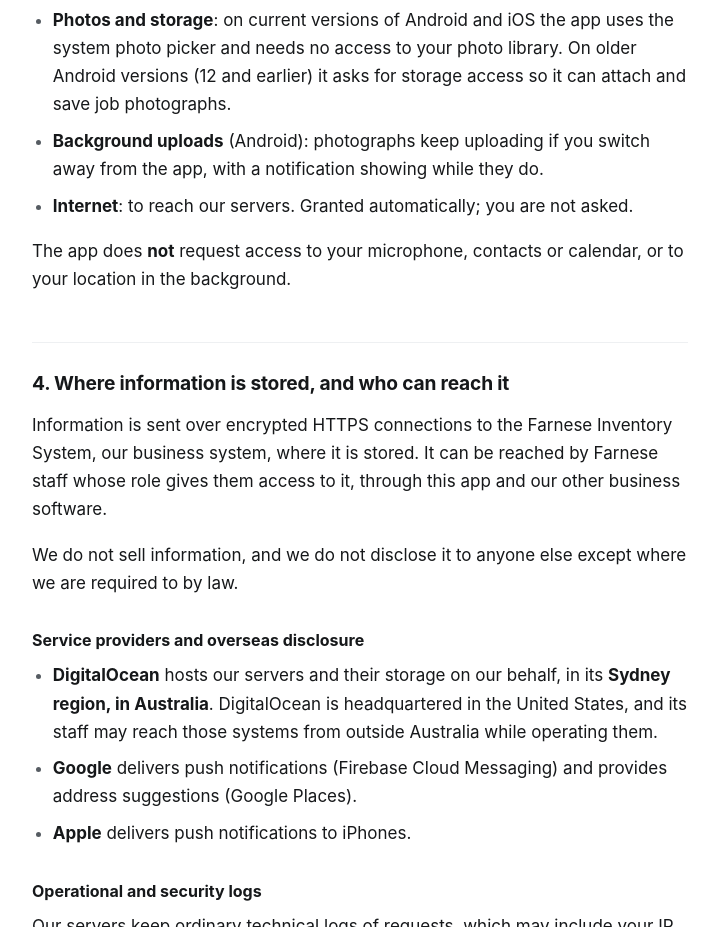
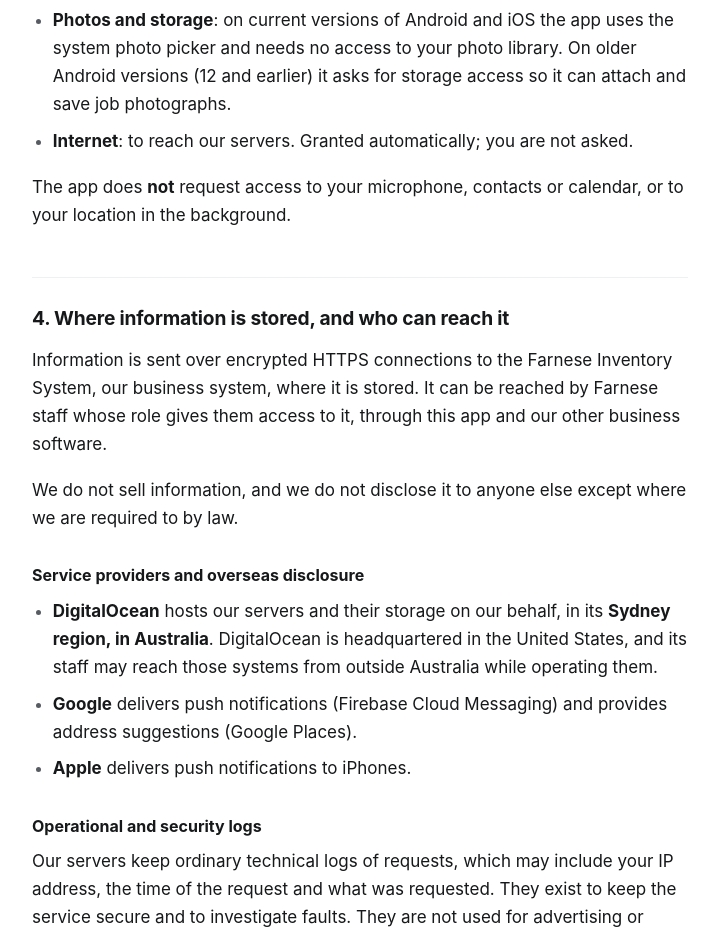
Before and after one commit to devadarshsharma/farnese-app-privacy, a plain HTML site: page farnese-tech/index.html in a window 1280 px wide. Shown: the part 3463-4390 px from the top of the page, without its empty margins (280-999 px from the left). Drawn offline with Linux system fonts and the light colour scheme.

Commit message:
Farnese Tech policy: drop background-upload permission line
The app no longer includes a background upload service; photos upload while it is open.

Co-Authored-By: Claude Opus 5.5 <noreply@anthropic.com>

```diff
--- a/farnese-tech/index.html
+++ b/farnese-tech/index.html
@@ -323,7 +323,6 @@
             <li><strong>Notifications</strong>: to tell you about jobs and customer cases assigned to you, to remind you to clock in at 6:30am on weekdays and to clock out at 5pm, and to show that you are clocked in. You can decline this, and the app still works.</li>
             <li><strong>Alarms and reminders</strong> (Android, optional): so the clock-in and clock-out reminders arrive at exactly the right time. If you don't allow it, the reminders still come, but Android may deliver them a little late.</li>
             <li><strong>Photos and storage</strong>: on current versions of Android and iOS the app uses the system photo picker and needs no access to your photo library. On older Android versions (12 and earlier) it asks for storage access so it can attach and save job photographs.</li>
-            <li><strong>Background uploads</strong> (Android): photographs keep uploading if you switch away from the app, with a notification showing while they do.</li>
             <li><strong>Internet</strong>: to reach our servers. Granted automatically; you are not asked.</li>
         </ul>
 
```
